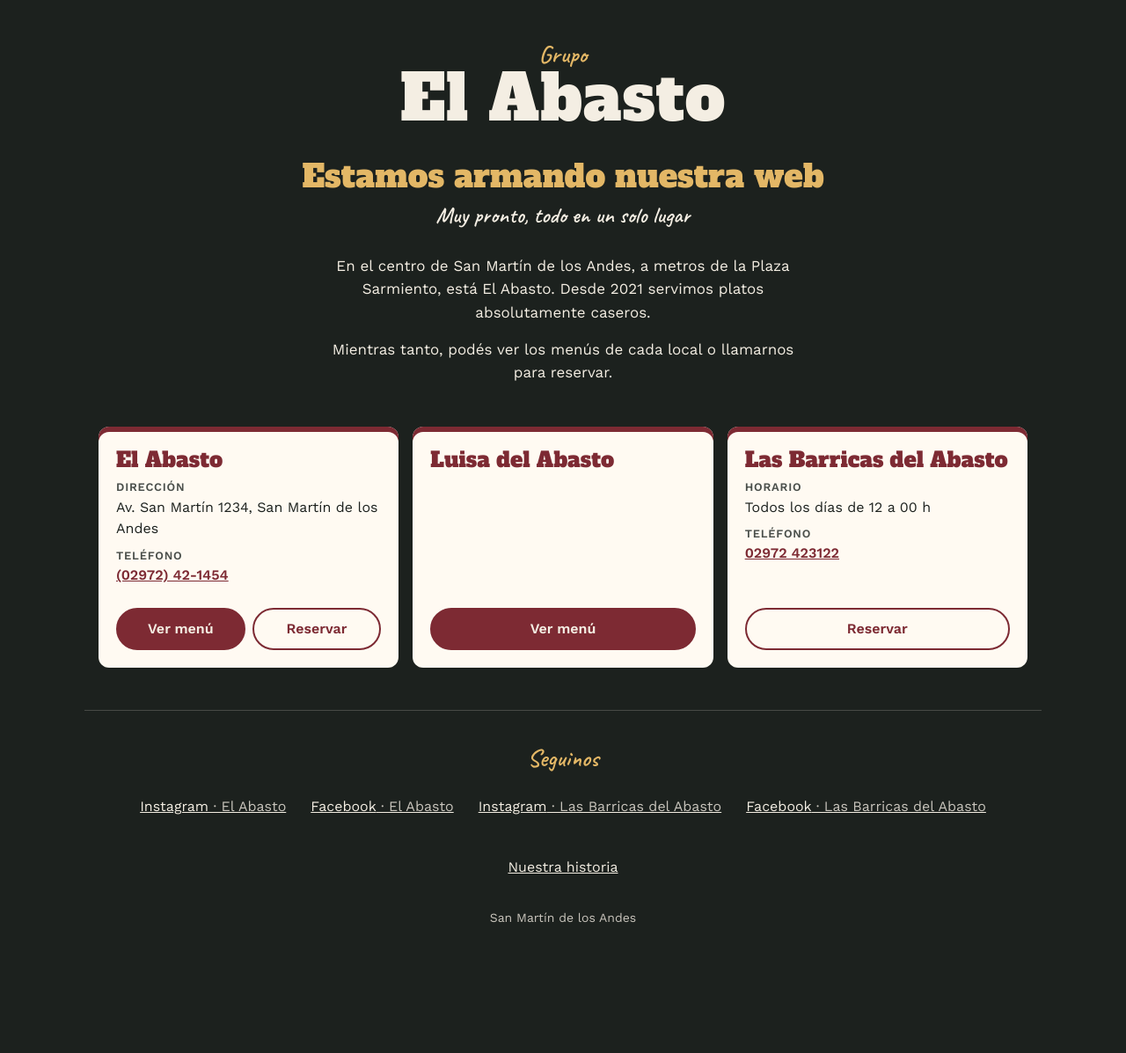
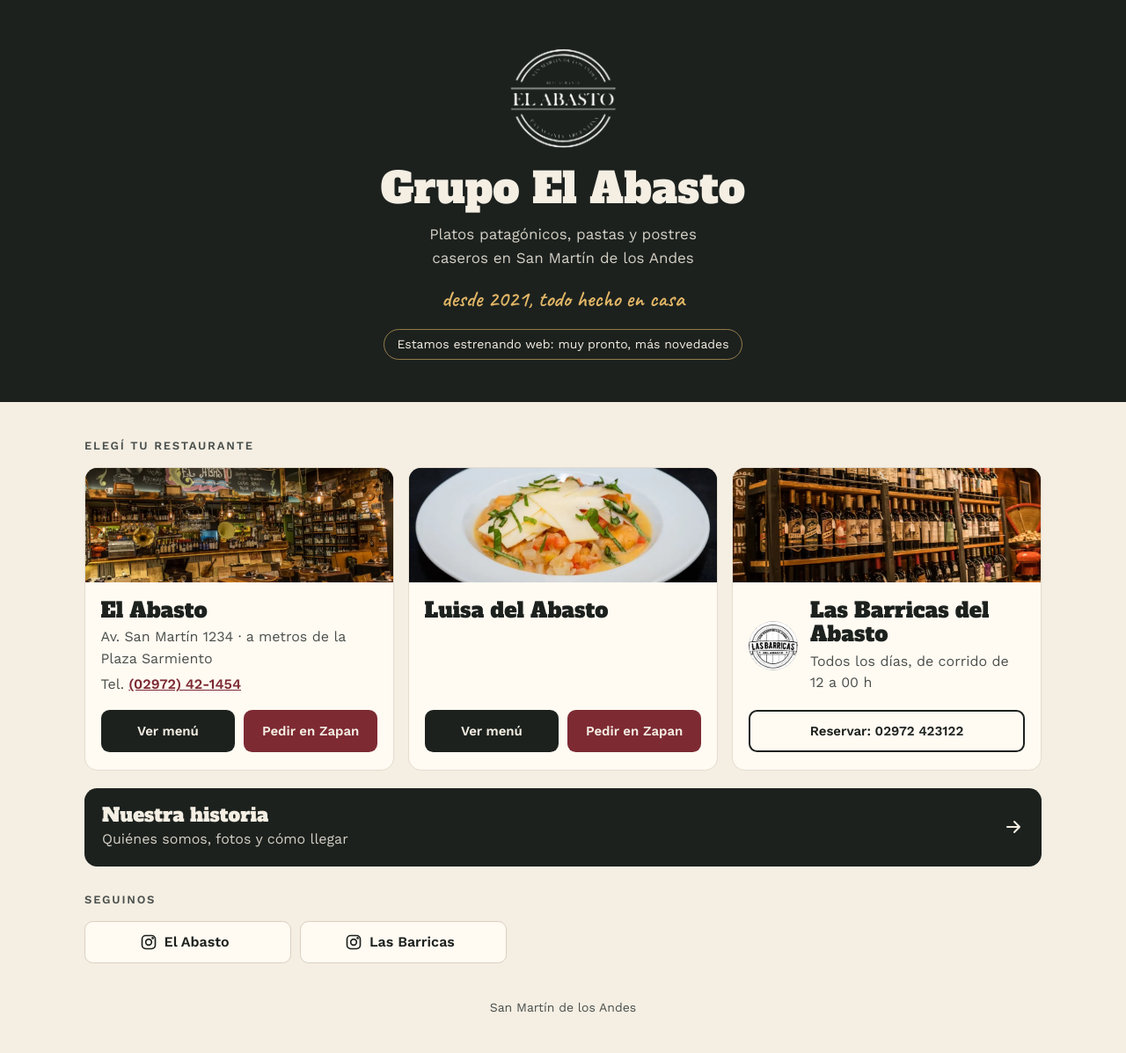
Before and after one commit to hcalarcon/familia-el-abasto, an Astro site: page / in a window 1280 px wide. Shown: the whole page at 88% size. Before the commit the page ends 1103 px from the top, so only its background shows below. Built offline with nearby package versions, Linux system fonts and the light colour scheme; Astro itself is replaced by a stand-in of ours.

Commit message:
Rehacer la página en construcción con el estilo de la entrada del QR

```diff
--- a/src/componentes/EnConstruccion.astro
+++ b/src/componentes/EnConstruccion.astro
@@ -1,9 +1,9 @@
 ---
 // Pantalla provisoria "en construcción", compartida por / y /menus.
-// Todo el texto sale de src/contenido/.
+// Sigue el estilo de la entrada del QR del diseño aprobado. Todo el texto sale de src/contenido/.
 import Base from '../layouts/Base.astro';
 import { sitio, enConstruccion, esPendiente, linkTelefono } from '../lib/contenido';
-import { obtenerPaginas, obtenerNotas } from '../lib/publicaciones';
+import { obtenerNotas } from '../lib/publicaciones';
 import { datosDelGrupo } from '../lib/seo';
 
 interface Props {
@@ -11,269 +11,331 @@ interface Props {
   pantalla: 'inicio' | 'menus';
 }
 const { pantalla } = Astro.props;
-const [paginas, notas] = await Promise.all([obtenerPaginas(), obtenerNotas()]);
-const masEnlaces = [
-  ...paginas.filter((p) => p.data.enMenu).map((p) => ({ texto: p.data.titulo, href: `/${p.id}` })),
-  ...(notas.length ? [{ texto: 'Blog', href: '/blog' }] : []),
-];
-const titulo = pantalla === 'menus' ? enConstruccion.tituloMenus : enConstruccion.titulo;
+const notas = await obtenerNotas();
 
 // Los datos entre corchetes siguen pendientes: no se muestran en la web.
-const mostrar = (valor: string) => (esPendiente(valor) ? '' : valor);
+const mostrar = (valor: string | undefined) => (esPendiente(valor) ? '' : (valor ?? '').trim());
 
-const locales = sitio.locales.map((local) => ({
-  ...local,
-  descripcion: mostrar(local.descripcion),
-  direccion: mostrar(local.direccion),
-  horario: mostrar(local.horario),
-  telefonoVisible: mostrar(local.telefono),
-  tel: linkTelefono(local.telefono),
+const locales = sitio.locales.map((local) => {
+  const tel = linkTelefono(local.telefono);
+  const zapan = mostrar(local.zapan);
+  return {
+    nombre: local.nombre,
+    linea: mostrar(local.linea),
+    foto: mostrar(local.foto),
+    fotoAlt: mostrar(local.fotoAlt),
+    logo: mostrar(local.logo),
+    logoAlt: mostrar(local.logoAlt),
+    textoMenu: mostrar(local.textoMenu) || 'Ver menú',
     menu: mostrar(local.menu),
-}));
+    zapan,
+    telefono: mostrar(local.telefono),
+    tel,
+    // Si hay Zapan, el segundo botón es "Pedir en Zapan" y el teléfono va como texto.
+    // Si no, el segundo botón es "Reservar" con el teléfono a la vista.
+    reservar: !zapan && tel,
+  };
+});
 
-const redes = sitio.locales.flatMap((local) =>
-  [
-    { red: 'Instagram', url: mostrar(local.instagram) },
-    { red: 'Facebook', url: mostrar(local.facebook) },
-  ]
-    .filter((r) => r.url)
-    .map((r) => ({ ...r, local: local.nombre })),
-);
+const redes = sitio.locales
+  .map((local) => ({ nombre: mostrar(local.nombreCorto) || local.nombre, completo: local.nombre, url: mostrar(local.instagram) }))
+  .filter((r) => r.url);
+
+const dominio = mostrar(sitio.dominio);
+const logo = mostrar(sitio.logo);
 ---
 <Base
   titulo={pantalla === 'menus' ? `Menús · ${sitio.nombre}` : `${sitio.nombre} · ${sitio.ciudad}`}
-  descripcion={`${sitio.historia} ${enConstruccion.mensaje}`}
+  descripcion={`${sitio.lema}. ${sitio.historia}`}
+  imagen={locales[0]?.foto || undefined}
   datosEstructurados={datosDelGrupo(Astro.site)}
 >
   <header class="portada">
-    <p class="marca">
-      <span class="marca__grupo">Grupo</span>
-      <span class="marca__nombre">El Abasto</span>
-    </p>
-    <h1>{titulo}</h1>
-    <p class="subtitulo">{enConstruccion.subtitulo}</p>
-    {pantalla === 'inicio' ? (
-      <>
-        <p class="historia">{sitio.historia}</p>
-        <p class="mensaje">{enConstruccion.mensaje}</p>
-      </>
-    ) : (
-      <p class="mensaje"><a class="link-historia" href="/">Nuestra historia</a></p>
-    )}
+    {logo && <img class="portada__logo" src={logo} alt={mostrar(sitio.logoAlt)} width="120" height="112" />}
+    <h1>{sitio.nombre}</h1>
+    <p class="portada__lema">{sitio.lema}</p>
+    {mostrar(sitio.firma) && <p class="portada__firma">{sitio.firma}</p>}
+    {mostrar(enConstruccion.aviso) && <p class="portada__aviso">{enConstruccion.aviso}</p>}
   </header>
 
-  <main>
-    <h2 class="visualmente-oculto">Nuestros locales</h2>
+  <main class="cuerpo">
+    <h2 class="etiqueta">{enConstruccion.tituloLocales}</h2>
     <ul class="locales" role="list">
-      {locales.map((local) => (
+      {locales.map((local, i) => (
         <li class="local">
+          {local.foto && (
+            <img
+              class="local__foto"
+              src={local.foto}
+              alt={local.fotoAlt}
+              loading={i === 0 ? 'eager' : 'lazy'}
+              fetchpriority={i === 0 ? 'high' : undefined}
+              decoding="async"
+            />
+          )}
+          <div class="local__cuerpo">
+            <div class="local__encabezado">
+              {local.logo && <img class="local__logo" src={local.logo} alt={local.logoAlt} width="56" height="56" loading="lazy" />}
+              <div>
                 <h3>{local.nombre}</h3>
-          {local.descripcion && <p class="local__descripcion">{local.descripcion}</p>}
-          <dl class="local__datos">
-            {local.direccion && (
-              <div><dt>Dirección</dt><dd>{local.direccion}</dd></div>
+                {local.linea && <p class="local__linea">{local.linea}</p>}
+                {!local.reservar && local.telefono && (
+                  <p class="local__linea">
+                    Tel. {local.tel ? <a href={local.tel}>{local.telefono}</a> : local.telefono}
+                  </p>
                 )}
-            {local.horario && (
-              <div><dt>Horario</dt><dd>{local.horario}</dd></div>
-            )}
-            {local.telefonoVisible && (
-              <div>
-                <dt>Teléfono</dt>
-                <dd>
-                  {local.tel ? <a href={local.tel}>{local.telefonoVisible}</a> : local.telefonoVisible}
-                </dd>
               </div>
-            )}
-          </dl>
-          {(local.menu || local.tel) && (
+            </div>
+            {(local.menu || local.zapan || local.reservar) && (
               <div class="local__acciones">
                 {local.menu && (
-                <a class="boton boton--principal" href={local.menu} rel="noopener">
-                  Ver menú<span class="visualmente-oculto"> de {local.nombre}</span>
+                  <a class="boton boton--oscuro" href={local.menu} rel="noopener">
+                    {local.textoMenu}<span class="visualmente-oculto"> de {local.nombre}</span>
                   </a>
                 )}
-              {local.tel && (
-                <a class="boton boton--secundario" href={local.tel}>
-                  Reservar<span class="visualmente-oculto"> en {local.nombre} por teléfono</span>
+                {local.zapan && (
+                  <a class="boton boton--vino" href={local.zapan} rel="noopener">
+                    Pedir en Zapan<span class="visualmente-oculto">: {local.nombre}</span>
+                  </a>
+                )}
+                {local.reservar && (
+                  <a class="boton boton--borde" href={local.tel as string}>
+                    {`Reservar: ${local.telefono}`}<span class="visualmente-oculto"> en {local.nombre}</span>
                   </a>
                 )}
               </div>
             )}
+          </div>
         </li>
       ))}
     </ul>
-  </main>
+
+    {mostrar(enConstruccion.historiaLink) && (
+      <a class="historia" href={enConstruccion.historiaLink}>
+        <span>
+          <span class="historia__titulo">{enConstruccion.historiaTitulo}</span>
+          <span class="historia__bajada">{enConstruccion.historiaBajada}</span>
+        </span>
+        <svg aria-hidden="true" width="24" height="24" viewBox="0 0 24 24" fill="none" stroke="currentColor" stroke-width="2" stroke-linecap="round" stroke-linejoin="round"><path d="M5 12h14M13 6l6 6-6 6" /></svg>
+      </a>
+    )}
+
+    {notas.length > 0 && (
+      <p class="blog"><a href="/blog">Leé nuestro blog</a></p>
+    )}
 
     {redes.length > 0 && (
-    <footer class="pie">
-      <h2 class="pie__titulo">Seguinos</h2>
+      <section aria-labelledby="titulo-redes">
+        <h2 id="titulo-redes" class="etiqueta">{enConstruccion.tituloRedes}</h2>
         <ul class="redes" role="list">
           {redes.map((r) => (
             <li>
-            <a href={r.url} rel="noopener">{r.red}<span class="pie__local">{` · ${r.local}`}</span></a>
+              <a href={r.url} rel="noopener">
+                <svg aria-hidden="true" width="20" height="20" viewBox="0 0 24 24" fill="none" stroke="currentColor" stroke-width="2"><rect x="3" y="3" width="18" height="18" rx="5" /><circle cx="12" cy="12" r="4" /><circle cx="17.5" cy="6.5" r="0.6" fill="currentColor" /></svg>
+                {r.nombre}<span class="visualmente-oculto"> en Instagram ({r.completo})</span>
+              </a>
             </li>
           ))}
         </ul>
-      {masEnlaces.length > 0 && (
-        <nav aria-label="Más del grupo">
-          <ul class="redes" role="list">
-            {masEnlaces.map((e) => <li><a href={e.href}>{e.texto}</a></li>)}
-          </ul>
-        </nav>
+      </section>
     )}
-      <p class="pie__ciudad">{sitio.ciudad}</p>
+  </main>
+
+  <footer class="pie">
+    <p>{dominio ? `${dominio} · ${sitio.ciudad}` : sitio.ciudad}</p>
   </footer>
-  )}
 </Base>
 
 <style>
-  .portada, main, .pie {
-    width: 100%;
-    max-width: 68rem;
-    margin-inline: auto;
-    padding-inline: 1rem;
+  .portada {
+    background: var(--pizarron);
+    color: var(--papel);
+    text-align: center;
+    padding: 2.5rem 1rem 2.25rem;
   }
-
-  .portada {
-    padding-block: 3rem 2rem;
-    text-align: center;
-  }
-  .marca { margin: 0 0 2rem; line-height: 1; }
-  .marca__grupo {
-    display: block;
-    font-family: var(--fuente-mano);
-    font-size: 1.75rem;
-    color: var(--dorado);
-  }
-  .marca__nombre {
-    display: block;
-    font-family: var(--fuente-titulo);
-    font-size: clamp(2.5rem, 12vw, 4.5rem);
-    letter-spacing: 0.01em;
-  }
+  .portada__logo { display: block; width: 120px; height: auto; margin: 0 auto 1.25rem; }
   h1 {
     margin: 0;
     font-family: var(--fuente-titulo);
     font-weight: 400;
-    font-size: clamp(1.5rem, 6vw, 2.25rem);
-    line-height: 1.15;
-    color: var(--dorado);
+    font-size: clamp(1.9rem, 9vw, 3rem);
+    line-height: 1.1;
     text-wrap: balance;
   }
-  .subtitulo {
-    margin: 0.25rem 0 1.5rem;
+  .portada__lema {
+    max-width: 22rem;
+    margin: 0.75rem auto 0;
+    font-size: 1.0625rem;
+    color: rgb(244 238 227 / 0.85);
+    text-wrap: balance;
+  }
+  .portada__firma {
+    margin: 1.25rem 0 0;
     font-family: var(--fuente-mano);
     font-size: 1.6rem;
-  }
-  .link-historia {
-    display: inline-block;
-    min-height: 44px;
-    padding-block: 0.625rem;
-    font-weight: 600;
+    line-height: 1.1;
     color: var(--dorado);
   }
-  .historia, .mensaje {
-    max-width: 36rem;
-    margin: 0 auto 1rem;
-    font-size: 1.0625rem;
-    text-wrap: pretty;
+  .portada__aviso {
+    display: inline-block;
+    margin: 1.25rem 0 0;
+    padding: 0.35rem 0.9rem;
+    border: 1px solid rgb(227 183 102 / 0.6);
+    border-radius: 999px;
+    font-size: 0.875rem;
+    color: var(--papel);
+  }
+
+  .cuerpo {
+    background: var(--papel);
+    color: var(--pizarron);
+    padding: 1.75rem 1rem 1rem;
+  }
+  .cuerpo > * { max-width: 68rem; margin-inline: auto; }
+
+  .etiqueta {
+    margin-top: 0;
+    margin-bottom: 0.9rem;
+    font-size: 0.8125rem;
+    font-weight: 600;
+    letter-spacing: 0.14em;
+    text-transform: uppercase;
+    color: var(--texto-suave);
   }
 
   .locales {
     list-style: none;
-    margin: 0;
-    padding: 0 0 3rem;
+    padding: 0;
+    margin-top: 0;
+    margin-bottom: 1.25rem;
     display: grid;
     gap: 1rem;
-    grid-template-columns: repeat(auto-fit, minmax(min(100%, 18rem), 1fr));
+    grid-template-columns: repeat(auto-fit, minmax(min(100%, 19rem), 1fr));
   }
   .local {
     display: flex;
     flex-direction: column;
     background: var(--tarjeta);
-    color: var(--pizarron);
-    border-radius: 0.75rem;
-    box-shadow: inset 0 6px 0 var(--vino);
-    padding: 1.5rem 1.25rem 1.25rem;
+    border: 1px solid #e4dccd;
+    border-radius: 0.9rem;
+    overflow: hidden;
   }
-  .local h3 {
-    margin: 0 0 0.5rem;
+  .local__foto {
+    display: block;
+    width: 100%;
+    aspect-ratio: 27 / 10;
+    object-fit: cover;
+    background: #2a302c;
+  }
+  .local__cuerpo {
+    flex: 1;
+    display: flex;
+    flex-direction: column;
+    gap: 1rem;
+    padding: 1.1rem 1.1rem 1.25rem;
+  }
+  .local__encabezado { display: flex; align-items: center; gap: 0.9rem; }
+  .local__logo { flex: none; width: 56px; height: 56px; border-radius: 50%; }
+  h3 {
+    margin: 0;
     font-family: var(--fuente-titulo);
     font-weight: 400;
     font-size: 1.5rem;
     line-height: 1.15;
-    color: var(--vino);
   }
-  .local__descripcion { margin: 0 0 0.75rem; color: var(--texto-suave); }
-  .local__datos { margin: 0 0 1rem; }
-  .local__datos div { margin-bottom: 0.5rem; }
-  .local__datos dt {
-    font-size: 0.8125rem;
-    font-weight: 600;
-    text-transform: uppercase;
-    letter-spacing: 0.06em;
-    color: var(--texto-suave);
-  }
-  .local__datos dd { margin: 0; }
-  .local__datos a {
-    color: var(--vino);
-    font-weight: 600;
+  .local__linea { margin: 0.3rem 0 0; color: var(--texto-suave); }
+  .local__linea a {
     display: inline-block;
     padding-block: 0.6rem;
     margin-block: -0.6rem;
+    color: var(--vino);
+    font-weight: 600;
   }
 
   .local__acciones {
     margin-top: auto;
-    display: flex;
-    flex-wrap: wrap;
-    gap: 0.5rem;
+    display: grid;
+    grid-template-columns: repeat(auto-fit, minmax(min(100%, 8rem), 1fr));
+    gap: 0.6rem;
   }
   .boton {
-    flex: 1 1 8rem;
     display: inline-flex;
     align-items: center;
     justify-content: center;
     min-height: 48px;
-    padding: 0.5rem 1rem;
-    border-radius: 999px;
+    padding: 0.5rem;
+    border-radius: 0.6rem;
+    border: 2px solid transparent;
+    font-size: 0.9375rem;
     font-weight: 600;
+    text-align: center;
     text-decoration: none;
-    text-align: center;
-    border: 2px solid var(--vino);
+    line-height: 1.2;
     transition: background-color 0.15s ease, color 0.15s ease;
   }
-  .boton--principal { background: var(--vino); color: var(--papel); }
-  .boton--principal:hover { background: #5f1f27; border-color: #5f1f27; }
-  .boton--secundario { background: transparent; color: var(--vino); }
-  .boton--secundario:hover { background: var(--vino); color: var(--papel); }
+  .boton--oscuro { background: var(--pizarron); color: var(--papel); }
+  .boton--oscuro:hover { background: #333a35; }
+  .boton--vino { background: var(--vino); color: var(--papel); }
+  .boton--vino:hover { background: var(--vino-oscuro); }
+  .boton--borde { border-color: var(--pizarron); color: var(--pizarron); background: transparent; }
+  .boton--borde:hover { background: var(--pizarron); color: var(--papel); }
+
+  .historia {
+    display: flex;
+    align-items: center;
+    justify-content: space-between;
+    gap: 1rem;
+    margin-bottom: 1.75rem;
+    padding: 1.1rem 1.25rem;
+    background: var(--pizarron);
+    color: var(--papel);
+    border-radius: 0.9rem;
+    text-decoration: none;
+  }
+  .historia:hover svg { transform: translateX(3px); }
+  .historia svg { flex: none; transition: transform 0.15s ease; }
+  .historia__titulo { display: block; font-family: var(--fuente-titulo); font-size: 1.35rem; line-height: 1.2; }
+  .historia__bajada { display: block; margin-top: 0.15rem; color: rgb(244 238 227 / 0.85); }
+
+  .blog { margin-top: -0.75rem; margin-bottom: 1.5rem; }
+  .blog a { display: inline-flex; align-items: center; min-height: 44px; font-weight: 600; color: var(--vino); }
+
+  .redes {
+    list-style: none;
+    padding: 0;
+    margin-top: 0;
+    margin-bottom: 0;
+    display: grid;
+    grid-template-columns: repeat(auto-fit, minmax(min(100%, 9rem), 1fr));
+    gap: 0.6rem;
+  }
+  .redes a {
+    display: flex;
+    align-items: center;
+    justify-content: center;
+    gap: 0.5rem;
+    min-height: 48px;
+    padding: 0.5rem 0.75rem;
+    border: 1px solid #d9d0c1;
+    border-radius: 0.6rem;
+    background: var(--tarjeta);
+    text-decoration: none;
+    font-weight: 600;
+  }
+  .redes a:hover { border-color: var(--pizarron); }
 
   .pie {
-    padding-block: 2rem 3rem;
-    border-top: 1px solid rgb(244 238 227 / 0.2);
+    background: var(--papel);
+    color: var(--texto-suave);
     text-align: center;
+    padding: 1.5rem 1rem 2.5rem;
+    font-size: 0.875rem;
   }
-  .pie__titulo {
-    margin: 0 0 0.75rem;
-    font-family: var(--fuente-mano);
-    font-weight: 600;
-    font-size: 1.75rem;
-    color: var(--dorado);
+  .pie p { margin: 0; }
+
+  @media (min-width: 48rem) {
+    .portada { padding-block: 3.5rem 3rem; }
+    .cuerpo { padding-top: 2.5rem; }
+    .redes { max-width: 30rem; margin-inline: 0; }
   }
-  .redes {
-    list-style: none;
-    margin: 0 0 1.5rem;
-    padding: 0;
-    display: flex;
-    flex-wrap: wrap;
-    justify-content: center;
-    gap: 0.25rem 1.25rem;
-  }
-  .redes a {
-    display: inline-block;
-    min-height: 44px;
-    padding: 0.625rem 0.25rem;
-  }
-  .pie__local { color: rgb(244 238 227 / 0.8); }
-  .pie__ciudad { margin: 0; font-size: 0.875rem; color: rgb(244 238 227 / 0.8); }
 </style>
--- a/src/contenido/en-construccion.json
+++ b/src/contenido/en-construccion.json
@@ -1,6 +1,8 @@
 {
-  "titulo": "Estamos armando nuestra web",
-  "tituloMenus": "Nuestros menús",
-  "subtitulo": "Muy pronto, todo en un solo lugar",
-  "mensaje": "Mientras tanto, podés ver los menús de cada local o llamarnos para reservar."
+  "aviso": "Estamos estrenando web: muy pronto, más novedades",
+  "tituloLocales": "Elegí tu restaurante",
+  "historiaTitulo": "Nuestra historia",
+  "historiaBajada": "Quiénes somos, fotos y cómo llegar",
+  "historiaLink": "/nuestra-historia",
+  "tituloRedes": "Seguinos"
 }
--- a/src/contenido/sitio.json
+++ b/src/contenido/sitio.json
@@ -2,14 +2,25 @@
   "nombre": "Grupo El Abasto",
   "ciudad": "San Martín de los Andes",
   "dominio": "[Dominio del sitio]",
+  "lema": "Platos patagónicos, pastas y postres caseros en San Martín de los Andes",
+  "firma": "desde 2021, todo hecho en casa",
+  "logo": "/fotos/logo-el-abasto.webp",
+  "logoAlt": "El Abasto, restaurante. San Martín de los Andes, Patagonia Argentina",
   "historia": "En el centro de San Martín de los Andes, a metros de la Plaza Sarmiento, está El Abasto. Desde 2021 servimos platos absolutamente caseros.",
   "locales": [
     {
       "nombre": "El Abasto",
+      "nombreCorto": "El Abasto",
+      "linea": "Av. San Martín 1234 · a metros de la Plaza Sarmiento",
       "descripcion": "",
       "direccion": "Av. San Martín 1234, San Martín de los Andes",
       "telefono": "(02972) 42-1454",
       "horario": "",
+      "foto": "/fotos/el-abasto-salon.webp",
+      "fotoAlt": "Salón de El Abasto con la barra, el pizarrón y las estanterías llenas de vinos",
+      "logo": "",
+      "logoAlt": "",
+      "textoMenu": "Ver menú",
       "menu": "https://elabasto-restaurant.smaalacarta.com.ar/",
       "zapan": "https://zapan.app",
       "instagram": "https://www.instagram.com/elabasto.restaurant/",
@@ -17,10 +28,17 @@
     },
     {
       "nombre": "Luisa del Abasto",
+      "nombreCorto": "Luisa",
+      "linea": "[Una línea sobre Luisa: dirección o especialidad]",
       "descripcion": "[Una línea sobre Luisa del Abasto]",
       "direccion": "[Dirección de Luisa del Abasto]",
       "telefono": "[Teléfono de Luisa del Abasto]",
       "horario": "",
+      "foto": "/fotos/luisa-plato.webp",
+      "fotoAlt": "Plato de pasta casera con salsa de tomate, albahaca y láminas de queso",
+      "logo": "",
+      "logoAlt": "",
+      "textoMenu": "Ver menú",
       "menu": "https://luisa-del-abasto.smaalacarta.com.ar/",
       "zapan": "https://zapan.app",
       "instagram": "",
@@ -28,12 +46,19 @@
     },
     {
       "nombre": "Las Barricas del Abasto",
+      "nombreCorto": "Las Barricas",
+      "linea": "Todos los días, de corrido de 12 a 00 h",
       "descripcion": "",
       "direccion": "[Dirección de Las Barricas del Abasto]",
       "telefono": "02972 423122",
       "horario": "Todos los días de 12 a 00 h",
+      "foto": "/fotos/las-barricas-cava.webp",
+      "fotoAlt": "Cava de Las Barricas con estantes de madera llenos de botellas de vino",
+      "logo": "/fotos/logo-las-barricas.webp",
+      "logoAlt": "Logo de Las Barricas del Abasto",
+      "textoMenu": "Ver carta",
       "menu": "",
-      "zapan": "https://zapan.app",
+      "zapan": "",
       "instagram": "https://instagram.com/lasbarricasdelabasto",
       "facebook": "https://facebook.com/lasbarricasdelabasto"
     }
```
Also changed, not shown: src/lib/contenido.ts (+21 -4 lines), .pages.yml, README.md. Lines whose indentation alone changed are shown as unchanged.
